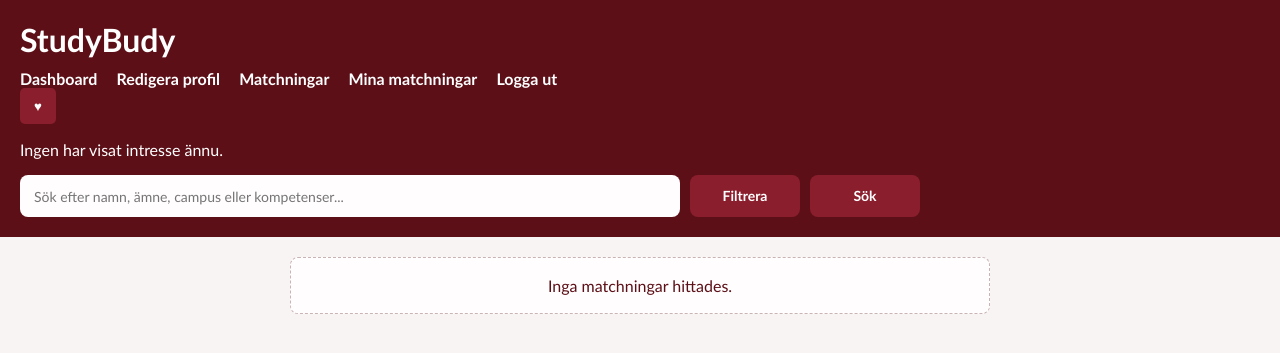
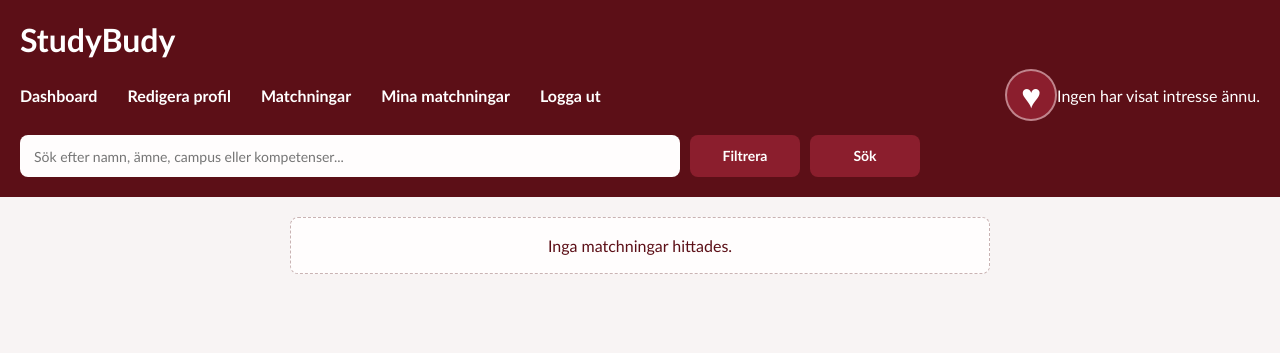
Before and after one commit to Najehnator/StudyBudy, a Flask app: page /matches in a window 1280 px wide. Shown: the top 353 px of the page. Run offline with Flask 3, Linux system fonts and the light colour scheme; the visitor is signed in with stand-in values (Sample User, id 1); data that the repository does not hold is empty; some libraries are stand-ins or nearby versions.

Commit message:
fixa hjärtat till höger

```diff
--- a/static/style.css
+++ b/static/style.css
@@ -552,3 +552,72 @@ button:hover,
         width: 100%;
     }
 }
+
+/* FIX: Heart button far right and bigger heart */
+
+.main-nav {
+    display: flex;
+    align-items: center;
+    width: 100%;
+}
+
+.nav-links {
+    display: flex;
+    flex-wrap: wrap;
+    gap: 15px;
+}
+
+.likes-wrapper {
+    margin-left: auto;
+    position: relative;
+    display: flex;
+    justify-content: flex-end;
+    align-items: center;
+}
+
+.likes-button {
+    width: 52px;
+    height: 52px;
+    padding: 0;
+    border-radius: 50%;
+    background-color: #8b1e2d;
+    color: white;
+    border: 2px solid rgba(255, 255, 255, 0.45);
+    cursor: pointer;
+
+    font-size: 34px;
+    font-weight: bold;
+    line-height: 52px;
+    text-align: center;
+
+    display: flex;
+    align-items: center;
+    justify-content: center;
+}
+
+.likes-button:hover {
+    background-color: #6f1622;
+}
+
+.likes-count {
+    position: absolute;
+    top: -7px;
+    right: -7px;
+    background-color: #e74c3c;
+    color: white;
+    font-size: 12px;
+    min-width: 20px;
+    height: 20px;
+    padding: 0 5px;
+    border-radius: 999px;
+
+    display: flex;
+    align-items: center;
+    justify-content: center;
+    box-sizing: border-box;
+}
+
+.likes-dropdown {
+    right: 0;
+    top: 60px;
+}
```
